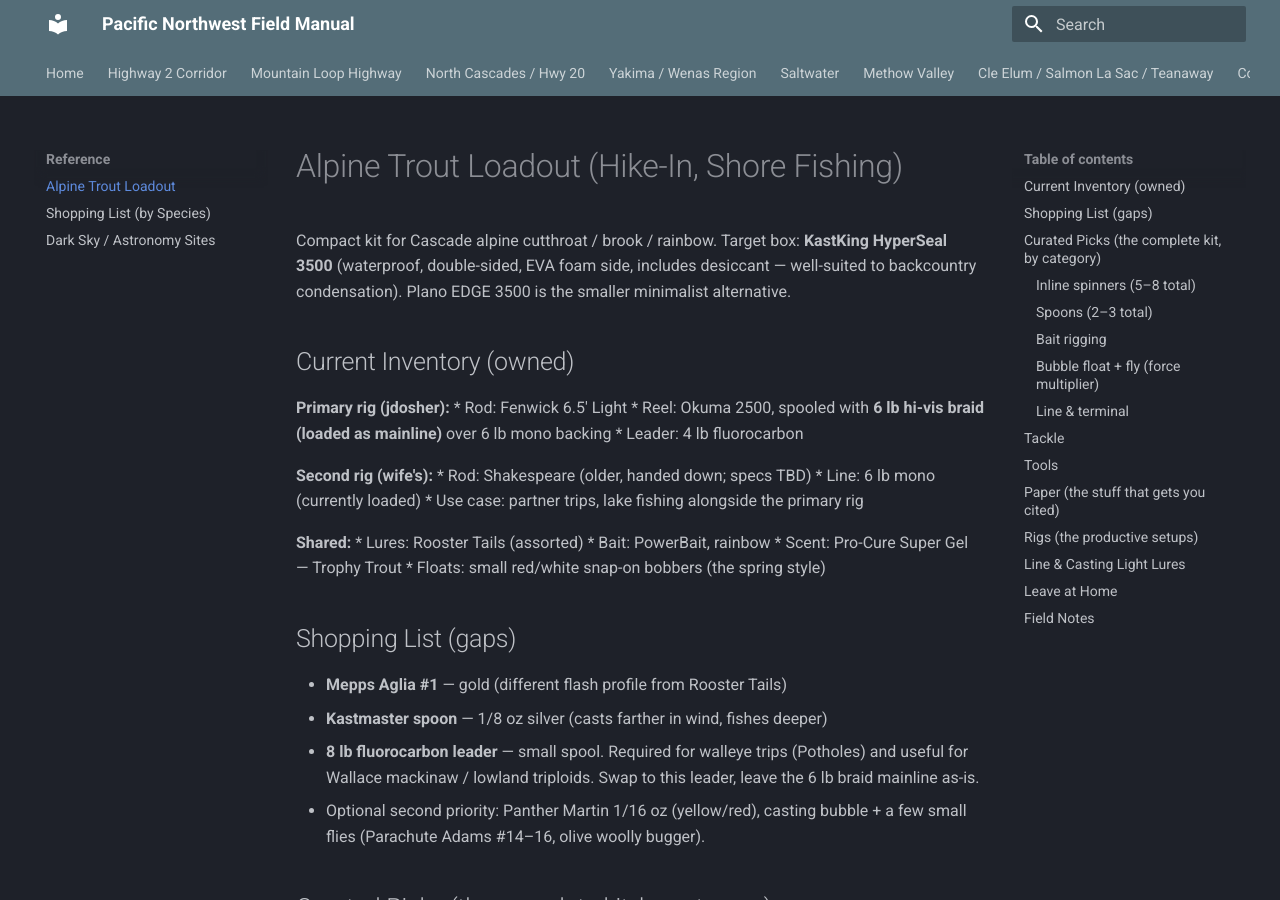
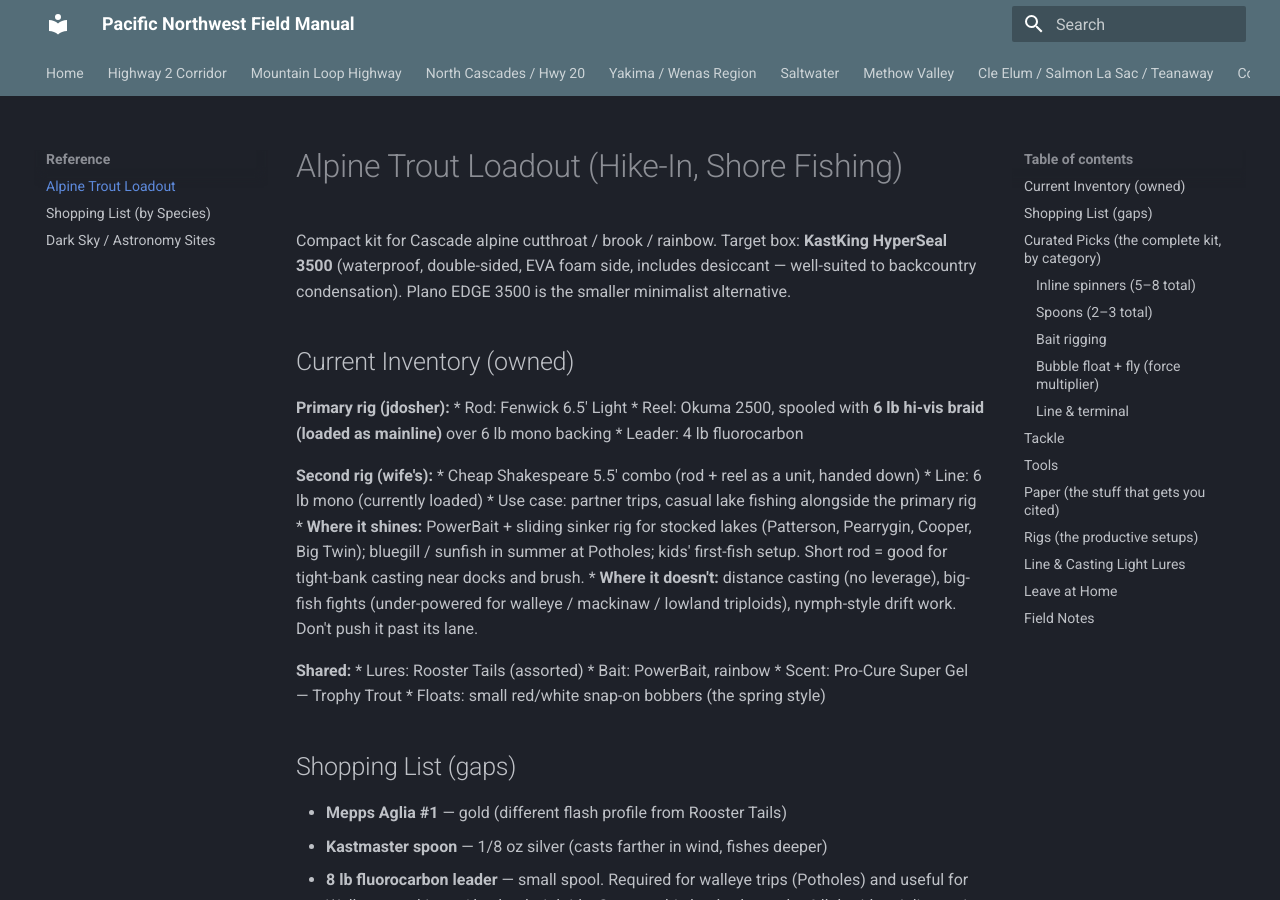
Before and after one commit to jdosher/outdoors-manual, an MkDocs documentation site: the page built from docs/reference/alpine_loadout.md, in a window 1280 px wide and 900 px high. Built offline with MkDocs 1.6.1 and Material for MkDocs 9.7.7, drawn with Linux system fonts in a browser that asks for light colours.

Commit message:
Wife's rig: clarify cheap Shakespeare 5.5' combo with use cases (PowerBait stocked lakes, panfish, kid setup) and where not to push it

```diff
--- a/docs/reference/alpine_loadout.md
+++ b/docs/reference/alpine_loadout.md
@@ -15,9 +15,11 @@ Compact kit for Cascade alpine cutthroat / brook / rainbow. Target box: **KastKi
 * Leader: 4 lb fluorocarbon
 
 **Second rig (wife's):**
-* Rod: Shakespeare (older, handed down; specs TBD)
+* Cheap Shakespeare 5.5' combo (rod + reel as a unit, handed down)
 * Line: 6 lb mono (currently loaded)
-* Use case: partner trips, lake fishing alongside the primary rig
+* Use case: partner trips, casual lake fishing alongside the primary rig
+* **Where it shines:** PowerBait + sliding sinker rig for stocked lakes (Patterson, Pearrygin, Cooper, Big Twin); bluegill / sunfish in summer at Potholes; kids' first-fish setup. Short rod = good for tight-bank casting near docks and brush.
+* **Where it doesn't:** distance casting (no leverage), big-fish fights (under-powered for walleye / mackinaw / lowland triploids), nymph-style drift work. Don't push it past its lane.
 
 **Shared:**
 * Lures: Rooster Tails (assorted)
```
